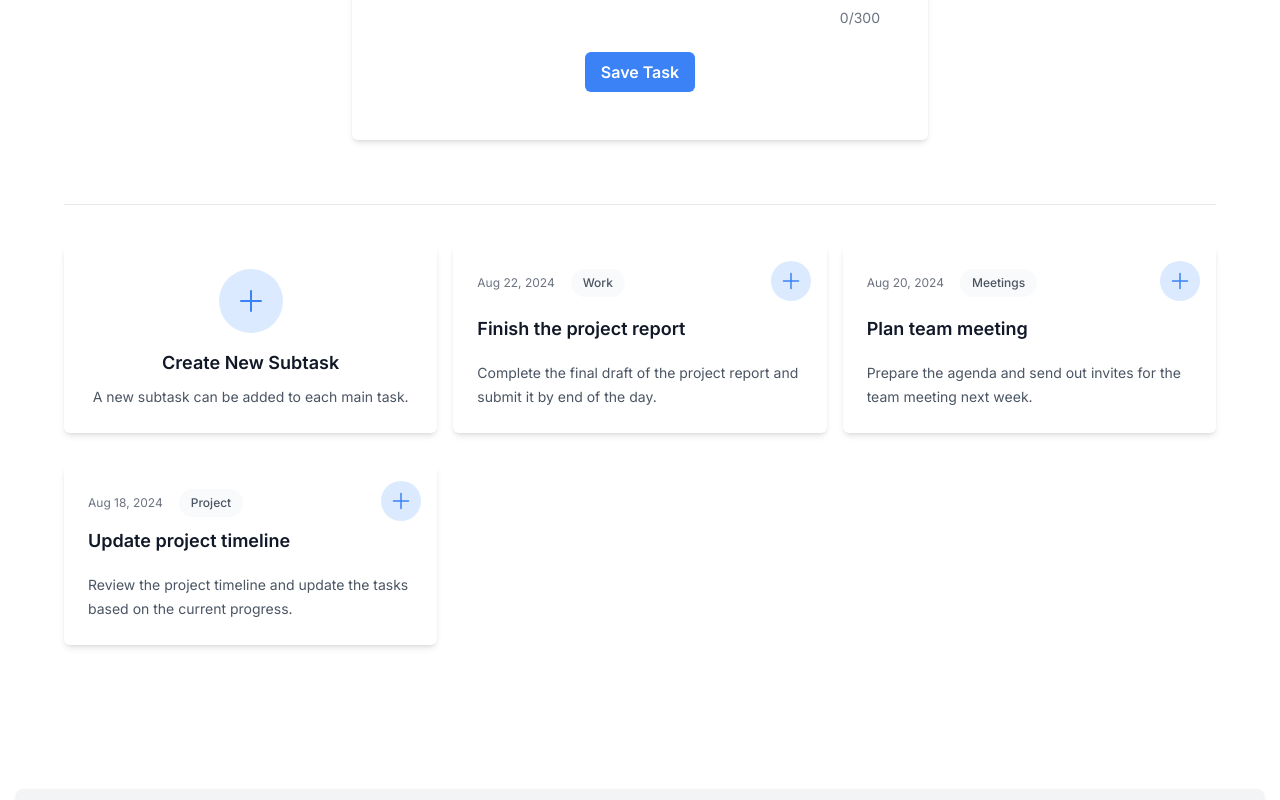
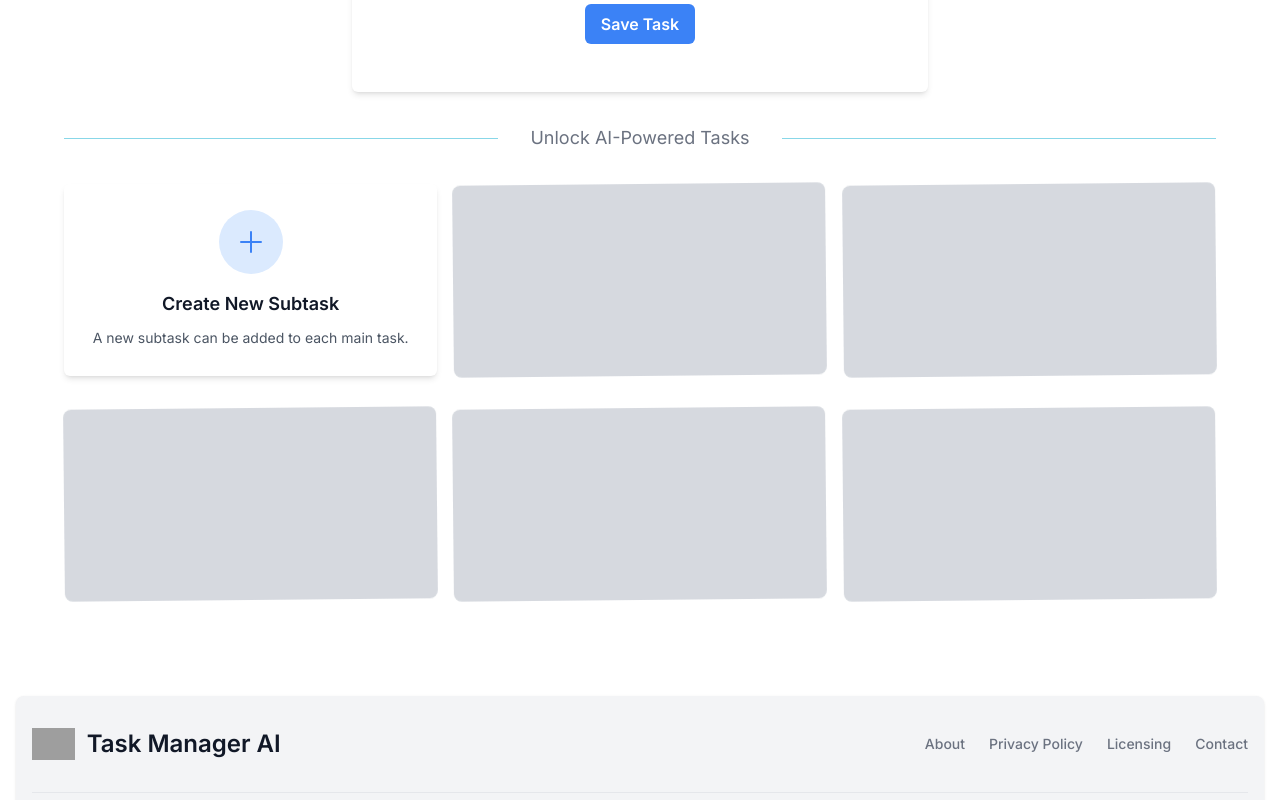
Before and after one commit to Dal-Tron/task-manager, a Next.js app: page / in a window 1280 px wide. Shown: the part 1460-2260 px from the top of the page. Built offline with nearby package versions, Linux system fonts and the light colour scheme; grey boxes are pictures that could not be loaded.

Commit message:
feat: add skeletons and animation typing to applciation section

```diff
--- a/src/components/feature/application-section/index.tsx
+++ b/src/components/feature/application-section/index.tsx
@@ -1,66 +1,102 @@
 'use client';
 
-import { useState } from 'react';
+import { useEffect, useState } from 'react';
 
+import { HorizontalLine } from '@/components/base/horizontal-line';
+import { SkeletonTaskCard } from '@/components/base/skeleton/SkeletonTaskCard';
+import { CreateSubtaskCard } from '@/components/feature/create-subtask';
 import { TaskCard } from '@/components/feature/task-card';
 import { TaskInput } from '@/components/feature/task-input';
 
-import { CreateSubtaskCard } from '../create-subtask';
-
-const tasks = [
-  {
-    id: 1,
-    title: 'Finish the project report',
-    description:
-      'Complete the final draft of the project report and submit it by end of the day.',
-    date: 'Aug 22, 2024',
-    datetime: '2024-08-22',
-    category: { title: 'Work', href: '#' },
-  },
-  {
-    id: 2,
-    title: 'Plan team meeting',
-    description:
-      'Prepare the agenda and send out invites for the team meeting next week.',
-    date: 'Aug 20, 2024',
-    datetime: '2024-08-20',
-    category: { title: 'Meetings', href: '#' },
-  },
-  {
-    id: 3,
-    title: 'Update project timeline',
-    description:
-      'Review the project timeline and update the tasks based on the current progress.',
-    date: 'Aug 18, 2024',
-    datetime: '2024-08-18',
-    category: { title: 'Project', href: '#' },
-  },
-];
+import { mockTasks } from './constants/mockTasks';
 
 export const ApplicationSection = () => {
   const [inputValue, setInputValue] = useState('');
   const [descriptionValue, setDescriptionValue] = useState('');
+  const [showRealTasks, setShowRealTasks] = useState(false);
+  const [triggerTyping, setTriggerTyping] = useState(false);
 
-  const handleCreateClick = () => {
-    console.log('Create clicked with input:', inputValue);
+  const resetTyping = () => {
+    setInputValue('');
+    setDescriptionValue('');
+    setTriggerTyping(true);
   };
 
+  useEffect(() => {
+    if (triggerTyping || !showRealTasks) {
+      const typeText = (
+        text: string,
+        setValue: (val: string) => void,
+        callback?: () => void
+      ) => {
+        let typingIndex = 0;
+        const typingSpeed = 100;
+
+        const type = () => {
+          if (typingIndex < text.length) {
+            setValue(text.slice(0, typingIndex + 1));
+            typingIndex++;
+            setTimeout(type, typingSpeed);
+          } else if (callback) {
+            callback();
+          }
+        };
+        type();
+      };
+
+      const startTyping = () => {
+        typeText('Finish the project report', setInputValue, () => {
+          typeText(
+            'Complete the final draft of the intro report and submit it.',
+            setDescriptionValue,
+            () => {
+              setShowRealTasks(true);
+            }
+          );
+        });
+      };
+
+      startTyping();
+      setTriggerTyping(false);
+    }
+  }, [triggerTyping, showRealTasks]);
+
+  useEffect(() => {
+    if (showRealTasks) {
+      setTimeout(() => {
+        setShowRealTasks(false);
+        resetTyping();
+      }, 5000);
+    }
+  }, [showRealTasks]);
+
   return (
-    <div className="py-24 sm:py-32">
+    <div className="py-14 sm:py-20">
       <div className="mx-auto w-full max-w-7xl px-4 sm:px-6 lg:px-8">
-        <div className="flex flex-col items-center justify-center w-full">
+        <div className="flex flex-col items-center justify-center w-full mb-8">
           <TaskInput
             inputValue={inputValue}
             descriptionValue={descriptionValue}
             onInputChange={setInputValue}
             onDescriptionChange={setDescriptionValue}
-            onSaveTask={handleCreateClick}
+            onSaveTask={() => {}}
           />
         </div>
 
-        <div className="mx-auto mt-16 grid w-full max-w-full grid-cols-1 gap-x-4 gap-y-8 border-t border-gray-200 pt-10 sm:px-6 md:grid-cols-2 lg:grid-cols-3 lg:px-0">
+        <HorizontalLine text="Unlock AI-Powered Tasks" pulse={true} />
+
+        <div className="mx-auto mt-8 grid w-full max-w-full grid-cols-1 gap-x-4 gap-y-8 sm:px-6 md:grid-cols-2 lg:grid-cols-3 lg:px-0">
           <CreateSubtaskCard />
-          {tasks.map((task) => (
+          {!showRealTasks ? (
+            <>
+              <SkeletonTaskCard />
+              <SkeletonTaskCard />
+              <SkeletonTaskCard />
+              <SkeletonTaskCard />
+              <SkeletonTaskCard />
+            </>
+          ) : (
+            mockTasks.map((task) => (
               <TaskCard
                 key={task.id}
                 id={task.id}
@@ -70,7 +106,8 @@ export const ApplicationSection = () => {
                 datetime={task.datetime}
                 category={task.category}
               />
-          ))}
+            ))
+          )}
         </div>
       </div>
     </div>
```
Lines whose indentation alone changed are shown as unchanged.
